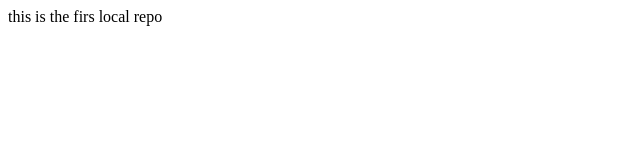
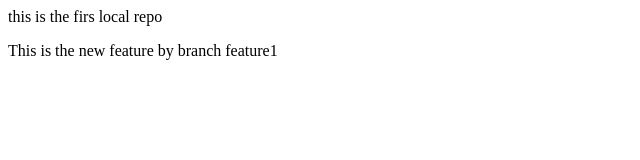
Before and after one commit to AmanSaxenaDev5200/localrepo, a plain HTML site: page index.html in a window 1280 px wide. Shown: the whole page, without its empty margins (0-640 px from the left). Drawn offline with Linux system fonts and the light colour scheme.

Commit message:
added feature

```diff
--- a/index.html
+++ b/index.html
@@ -1 +1,2 @@
 <p>this is the firs local repo</p>
+<p>This is the new feature by branch feature1</p>
```
